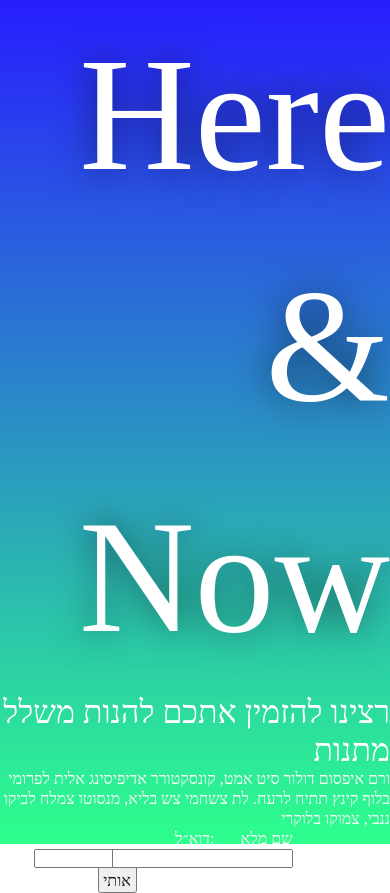
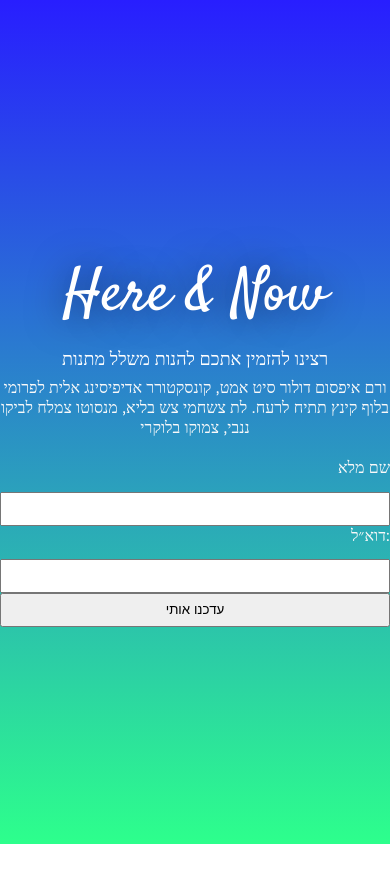
Before and after one commit to ronenram1234/GalleryaProjects, a plain HTML site: page projects/projectName2/project2.html in a window 390 px wide. After the commit the page ends 844 px from the top, so only its background shows below. Drawn offline with nearby package versions, Linux system fonts and the light colour scheme.

Commit message:
complete project 2 html

```diff
--- a/projects/projectName2/project2.html
+++ b/projects/projectName2/project2.html
@@ -5,6 +5,18 @@
     <link rel="preconnect" href="https://fonts.gstatic.com" crossorigin />
     <link
       href="https://fonts.googleapis.com/css2?family=Heebo:wght@100..900&display=swap"
+      rel="stylesheet"
+    />
+    <link rel="preconnect" href="https://fonts.googleapis.com" />
+    <link rel="preconnect" href="https://fonts.gstatic.com" crossorigin />
+    <link
+      href="https://fonts.googleapis.com/css2?family=Satisfy&display=swap"
+      rel="stylesheet"
+    />
+    <link rel="preconnect" href="https://fonts.googleapis.com" />
+    <link rel="preconnect" href="https://fonts.gstatic.com" crossorigin />
+    <link
+      href="https://fonts.googleapis.com/css2?family=Satisfy&family=Varela+Round&display=swap"
       rel="stylesheet"
     />
     <meta charset="UTF-8" />
@@ -21,15 +33,24 @@
         לרעח. לת צשחמי צש בליא, מנסוטו צמלח לביקו ננבי, צמוקו בלוקרי
       </p>
     </div>
-    <div class="formDiv">
+    <form action="" class="formDiv" id="form1">
+      <!-- <div > -->
+      <div class="nameLa"><label for="uName">שם מלא</label></div>
+      <div class="nameIn"><input type="text" id="uName" required /></div>
       <div class="mailLa"><label for="email">:דוא״ל</label></div>
-      <div class="nameLa"><label for="uName">שם מלא</label></div>
+      <div class="mailIn"><input type="email" id="email" required /></div>
+      <!--
+      <div class="buttonP">
+        <button type="button" class="btn btn-info"></button>
+      </div> -->
+      <input value="עדכנו אותי" type="submit" class="buttonP" />
+      <!-- </div> -->
+    </form>
 
-      <div class="buttonP">
-        <button type="button" class="btn btn-info">עדכנו אותי</button>
-      </div>
-      <div class="mailIn"><input type="email" id="email" required /></div>
-      <div class="nameIn"><input type="text" id="uName" required /></div>
-    </div>
+    <script
+      src="https://cdn.jsdelivr.net/npm/bootstrap@5.3.3/dist/js/bootstrap.bundle.min.js"
+      integrity="sha384-YvpcrYf0tY3lHB60NNkmXc5s9fDVZLESaAA55NDzOxhy9GkcIdslK1eN7N6jIeHz"
+      crossorigin="anonymous"
+    ></script>
   </body>
 </html>
--- a/projects/projectName2/style/project2.css
+++ b/projects/projectName2/style/project2.css
@@ -3,6 +3,7 @@
   margin: 0;
   box-sizing: border-box;
 }
+
 body {
   background: transparent linear-gradient(180deg, #281eff 0%, #2dff8c 100%) 0%
     0% no-repeat padding-box;
@@ -10,12 +11,15 @@ body {
   width: 100vw;
   height: 100vh;
 }
+
 h1 {
   font: normal normal normal 160px/231px Satisfy;
   letter-spacing: 0px;
   color: #ffffff;
   text-shadow: 0px 0px 36px #00000087;
+  padding-top: 30vh;
 }
+
 h2 {
   font: normal normal normal 32px/38px Varela Round;
   letter-spacing: 0px;
@@ -26,17 +30,26 @@ p {
   font: normal normal normal 16px/20px Varela Round;
   letter-spacing: 0px;
   color: #f9f9f9;
+  text-align: center;
 }
+
 label {
   font: normal normal normal 16px/20px Varela Round;
   letter-spacing: 0px;
   color: #f9f9f9;
 }
 
+input {
+  height: 4vh;
+  width: 20vw;
+}
+
 button {
   font: normal normal normal 16px/20px Varela Round;
   letter-spacing: 0px;
   color: #1c1c1c;
+  height: 4vh;
+  width: 10vw;
 }
 
 .mainDiv {
@@ -48,63 +61,111 @@ button {
 
 .formDiv {
   display: grid;
-  grid-template-columns:  4fr .5fr .5fr .5fr 4fr;
-  /* grid-template-rows: auto auto; */
-  /* gap: 20px; */
-  /* direction: rtl; */
-
-  /* flex-direction: row;
-    justify-content: center;
-    align-items: center; */
+  grid-template-columns: 4fr 0.5fr 0.5fr 0.5fr 4fr;
+  column-gap: 1vw;
+  padding-top: 20px;
 }
 
 .nameLa {
-  /* grid-column-start: 5;
-  grid-column-end: 6;
-  grid-row-start: 1;
-  grid-row-end: 2; */
   grid-column: 4;
   grid-row: 1;
   direction: rtl;
   width: 20vw;
 }
 .nameIn {
-  /* grid-column-start: 5;
-  grid-column-end: 6;
-  grid-row-start: 2;
-  grid-row-end: 3; */
   grid-column: 4;
   grid-row: 2;
   width: 20vw;
   direction: rtl;
 }
 .mailLa {
-  /* grid-column-start: 4;
-  grid-column-end: 5;
-  grid-row-start: 1;
-  grid-row-end: 2; */
   grid-column: 3;
   grid-row: 1;
   width: 20vw;
   direction: rtl;
 }
 .mailIn {
-  /* grid-column-start: 4;
-  grid-column-end: 5;
-  grid-row-start: 2;
-  grid-row-end: 3; */
   grid-column: 3;
   grid-row: 2;
   width: 20vw;
   direction: rtl;
 }
+
 .buttonP {
-  /* grid-column-start: 3;
-  grid-column-end: 4;
-  grid-row-start: 2;
-  grid-row-end: 3; */
   grid-column: 2;
   grid-row: 2;
   direction: rtl;
   width: 10vw;
 }
+
+@media only screen and (max-width: 820px) {
+  h1 {
+    color: red;
+    font: normal normal normal 60px/86px Satisfy;
+    letter-spacing: 0px;
+    color: #ffffff;
+    text-shadow: 0px 0px 36px #00000087;
+  }
+  h2 {
+    font: normal normal normal 18px/22px Varela Round;
+    letter-spacing: 0px;
+    color: #ffffff;
+    padding-top: 1vh;
+  }
+  p {
+    font: normal normal normal 16px/20px Varela Round;
+    letter-spacing: 0px;
+    color: #f9f9f9;
+    padding-top: 1vh;
+  }
+
+  .formDiv {
+    display: grid;
+    grid-template-columns: 100vw;
+    grid-template-rows: 1fr 1fr 1fr 1fr 1fr 1fr;
+    column-gap: 1vw;
+    padding-top: 20px;
+  }
+  input {
+    height: 4vh;
+    width: 100vw;
+  }
+  button {
+    font: normal normal normal 16px/20px Varela Round;
+    letter-spacing: 0px;
+    color: #1c1c1c;
+    height: 4vh;
+    width: 100vw;
+  }
+
+  .nameLa {
+    grid-column: 1;
+    grid-row: 1;
+    direction: rtl;
+    width: 100vw;
+  }
+  .nameIn {
+    grid-column: 1;
+    grid-row: 2;
+    width: 100vw;
+    direction: rtl;
+  }
+  .mailLa {
+    grid-column: 1;
+    grid-row: 3;
+    width: 100vw;
+    direction: rtl;
+  }
+  .mailIn {
+    grid-column: 1;
+    grid-row: 4;
+    width: 100vw;
+    direction: rtl;
+  }
+  .buttonP {
+    grid-column: 1;
+    grid-row: 5;
+    direction: rtl;
+    width: 100vw;
+  }
+}
```
Also changed, not shown: projects/projectName2/project2LandingPage..html (+6 -0 lines).
